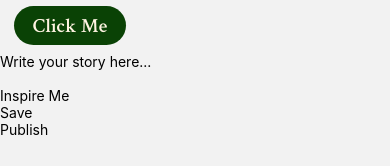
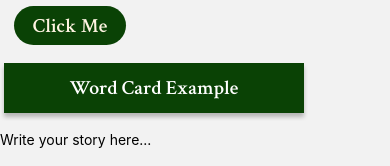
Before and after one commit to calliwickham/thesamepage, a React Native app: screen / in a window 390 px wide. Shown: the part 552-718 px from the top of the page. Built offline with nearby package versions, Linux system fonts and the light colour scheme.

Commit message:
word card component

```diff
--- /dev/null
+++ b/src/newcomps/WordCard.js
@@ -0,0 +1,49 @@
+import React from 'react';
+import { View, Text, StyleSheet } from 'react-native';
+import Svg, { G, Rect, Defs, Filter, FeFlood, FeColorMatrix, FeOffset, FeGaussianBlur, FeComposite, FeBlend } from 'react-native-svg';
+
+const WordCard = ({ placeholder = 'Word' }) => {
+  return (
+    <View style={styles.container}>
+      <Svg width="308" height="58" viewBox="0 0 308 58" fill="none">
+        <G filter="url(#filter0_d_91_495)">
+          <Rect x="4" width="300" height="50" fill="#0A4205" />
+        </G>
+        <Defs>
+          <Filter id="filter0_d_91_495" x="0" y="0" width="308" height="58" filterUnits="userSpaceOnUse" colorInterpolationFilters="sRGB">
+            <FeFlood floodOpacity="0" result="BackgroundImageFix" />
+            <FeColorMatrix in="SourceAlpha" type="matrix" values="0 0 0 0 0  0 0 0 0 0  0 0 0 0 0  0 0 0 127 0" result="hardAlpha" />
+            <FeOffset dy="4" />
+            <FeGaussianBlur stdDeviation="2" />
+            <FeComposite in2="hardAlpha" operator="out" />
+            <FeColorMatrix type="matrix" values="0 0 0 0 0  0 0 0 0 0  0 0 0 0 0  0 0 0 0.25 0" />
+            <FeBlend mode="normal" in2="BackgroundImageFix" result="effect1_dropShadow_91_495" />
+            <FeBlend mode="normal" in="SourceGraphic" in2="effect1_dropShadow_91_495" result="shape" />
+          </Filter>
+        </Defs>
+      </Svg>
+      <Text style={styles.text}>{placeholder}</Text>
+    </View>
+  );
+};
+
+const styles = StyleSheet.create({
+  container: {
+    width: 308,
+    height: 58,
+    alignItems: 'center',
+    justifyContent: 'center',
+  },
+  text: {
+    position: 'absolute',
+    color: '#FFF',
+    fontFamily: 'CrimsonText-SemiBold',
+    fontSize: 20,
+    fontStyle: 'normal',
+    fontWeight: '600',
+    textAlign: 'center',
+    paddingBottom: 8,
+  },
+});
+
+export default WordCard;
--- a/src/screens/initialscreens.js
+++ b/src/screens/initialscreens.js
@@ -12,6 +12,7 @@ import SmallTextBox from '../newcomps/SmallTextBox';
 import SearchBox from '../newcomps/SearchBox';
 import YellowButton from '../newcomps/YellowButton';
 import GreenButton from '../newcomps/GreenButton';
+import WordCard from '../newcomps/WordCard';
 
 export function FreeWriteScreen() {
   const [text, setText] = useState('');
@@ -37,6 +38,9 @@ export function FreeWriteScreen() {
       <GreenButton onPress={() => alert('Pressed!')}>
       <Text style={{ position: 'absolute', fontWeight: 'bold' }}>Click Me</Text>
       </GreenButton>
+      <View style={{ marginBottom: 10, marginTop: 10 }}>
+        <WordCard placeholder="Word Card Example" />
+      </View>
 
       <ScrollView className="flex-1 mb-4">
         <TextInput
```
